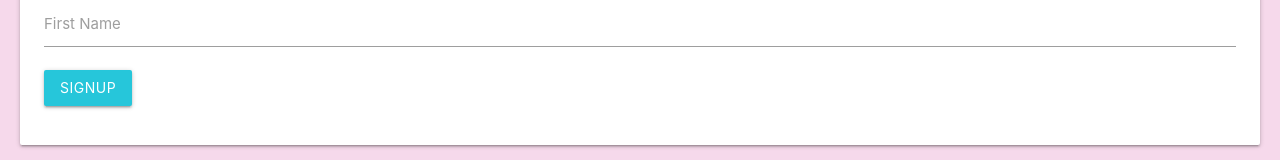
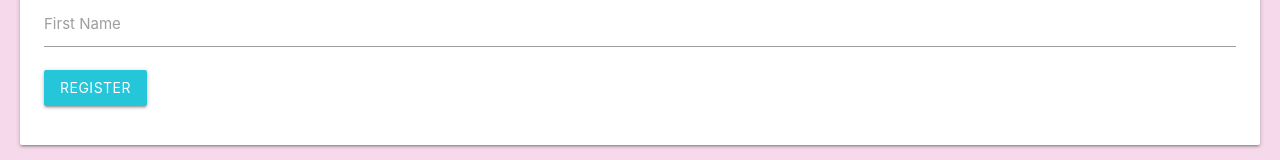
Before and after one commit to peikovakate/baby-handy-client, a React (Create React App) app: page /signup in a window 1280 px wide. Shown: the part 303-463 px from the top of the page. Built offline with nearby package versions, Linux system fonts and the light colour scheme.

Commit message:
some text font fixes

```diff
--- a/public/index.html
+++ b/public/index.html
@@ -23,7 +23,7 @@
      <link href="https://fonts.googleapis.com/icon?family=Material+Icons" rel="stylesheet">
      <!-- Compiled and minified CSS -->
      <link rel="stylesheet" href="https://cdnjs.cloudflare.com/ajax/libs/materialize/1.0.0/css/materialize.min.css">
-     <link href="https://fonts.googleapis.com/css?family=Carter+One" rel="stylesheet">
+     <link href="https://fonts.googleapis.com/css?family=Carter+One|Noto+Serif" rel="stylesheet">
 
     <title>Baby Handy App</title>
   </head>
--- a/src/_components/SignIn.js
+++ b/src/_components/SignIn.js
@@ -99,7 +99,7 @@ class SignIn extends Component {
                     <div className="input-field">
                         <button className="btn waves-effect waves-light cyan lighten-1" >Login</button>
                     </div>
-                    <Link to="/signup" className="btn waves-effect waves-light cyan lighten-1">Register</Link>
+                    <button to="/signup" className="btn waves-effect waves-light cyan lighten-1">Register</button>
                 </form>
             </div>
         );
--- a/src/_components/SignUp.js
+++ b/src/_components/SignUp.js
@@ -124,7 +124,7 @@ class SignUp extends Component {
                         <div className="errorMsg">{this.state.errors.first_name}</div>
                     </div>
                     <div className="input-field">
-                        <button className="btn waves-effect waves-light cyan lighten-1" >SignUp</button>
+                        <button className="btn waves-effect waves-light cyan lighten-1" >Register</button>
                     </div>
                 </form>
             </div>
--- a/src/index.css
+++ b/src/index.css
@@ -1,18 +1,11 @@
 body {
   margin: 0;
   padding: 0;
-  font-family: -apple-system, BlinkMacSystemFont, "Segoe UI", "Roboto", "Oxygen",
-    "Ubuntu", "Cantarell", "Fira Sans", "Droid Sans", "Helvetica Neue", "Carter One",
-    sans-serif;
+  /* font-family: "Noto Serif"sans-serif; */
   -webkit-font-smoothing: antialiased;
   -moz-osx-font-smoothing: grayscale;
   background-color: rgb(246, 217, 235);
   background-repeat: repeat;
-}
-
-code {
-  font-family: source-code-pro, Menlo, Monaco, Consolas, "Courier New",
-    monospace;
 }
 
 #title {
@@ -35,3 +28,6 @@ code {
   width: 100%;
   height: 100%;
 }
+/*
+font-family: "Segoe UI", "Roboto", "Oxygen",
+"Cantarell", "Fira Sans", "Droid Sans", "Helvetica Neue"sans-serif; */
```
